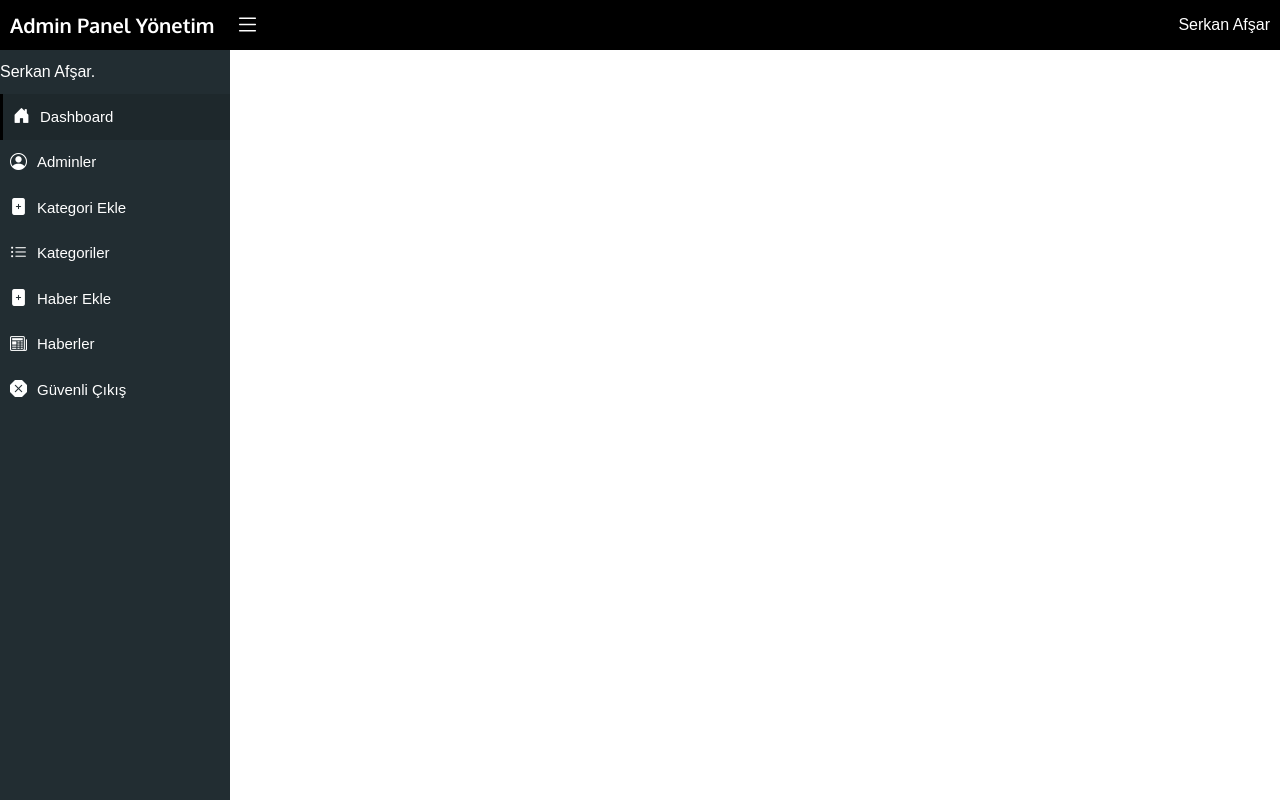
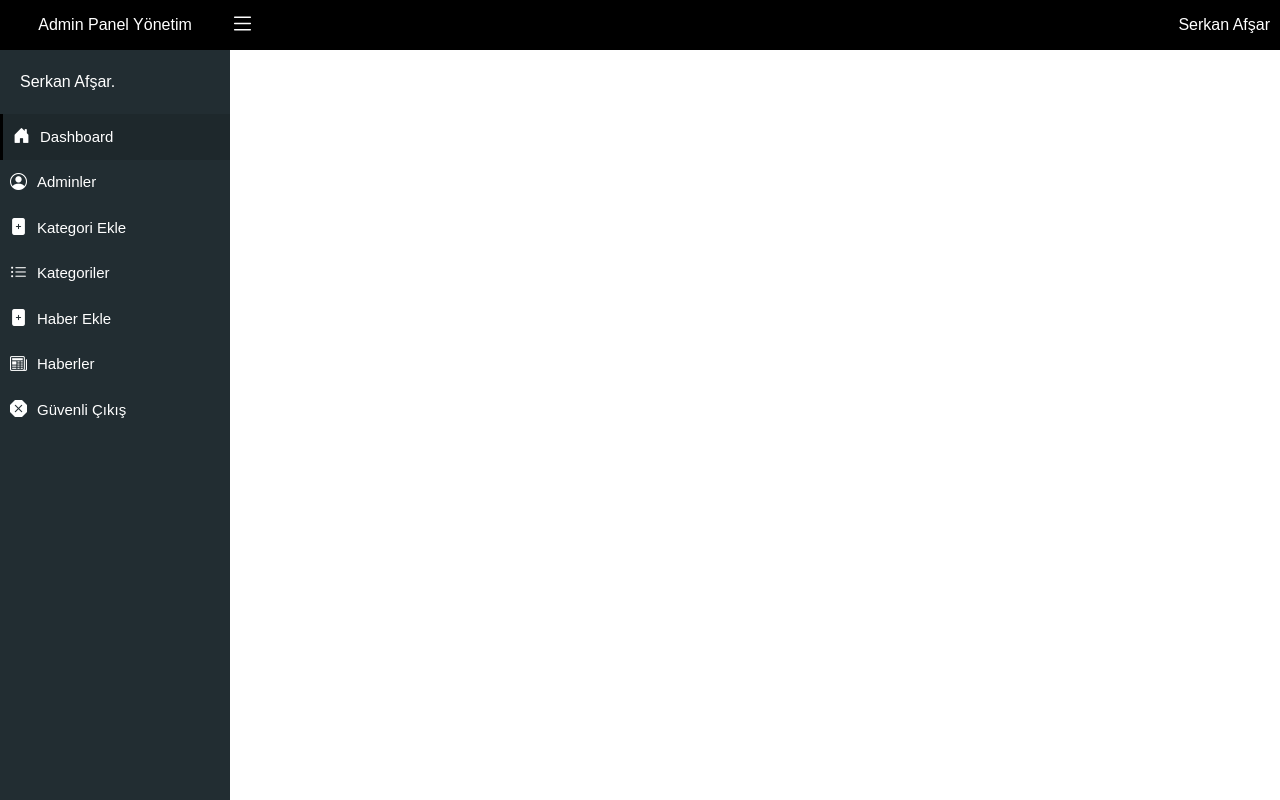
Before and after one commit to SerkanAfsar/AdaletAppWebUI, a Next.js app: page /Admin/Dashboard in a window 1280 px wide. Built offline with nearby package versions, Linux system fonts and the light colour scheme; sample sign-in values are in the browser's storage.

Commit message:
Admin Panel Aside Updated

```diff
--- a/Components/AdminLayout/AdminAside.js
+++ b/Components/AdminLayout/AdminAside.js
@@ -6,8 +6,12 @@ const AdminAside = ({ closed }) => {
 
     return (
         <aside className={closed == true ? `${styles.aside} ${styles.closed}` : `${styles.aside}`}>
+            <div className={styles.asideHeader}>
+                Admin Panel Yönetim
+            </div>
             <div className={styles.subInfo}>
                 Serkan Afşar.
+
             </div>
             <ul>
                 <li className={styles.active}>
--- a/Components/AdminLayout/AdminAside.module.scss
+++ b/Components/AdminLayout/AdminAside.module.scss
@@ -8,20 +8,43 @@
     top: 0px;
     bottom: 0px;
 
-    transition: all 0.4s ease-in-out;
+    z-index: 99;
+
+    // &::before {
+    //     content: "\F479";
+    //     position: absolute;
+    //     top: 0px;
+    //     font-size: 25px;
+    //     color: #fff;
+    //     width: 20px;
+    //     height: 20px;
+    //     font-family: bootstrap-icons !important;
+    //     right: -10px;
+    //     transform: translate(50%, 20%);
+    // }
+
     &.closed {
         left: -100%;
+    }
+    .asideHeader {
+        background: #000;
+        height: 50px;
+        display: block;
+
+        color: #fff;
+        display: flex;
+        justify-content: center;
+        align-items: center;
     }
     .subInfo {
         color: #fff;
         width: 100%;
-        padding-top: 60px;
+        padding: 20px;
     }
     ul {
         list-style: none;
         margin: 0px;
         padding: 0px;
-        margin-top: 10px;
 
         li {
             display: block;
--- a/Components/AdminLayout/AdminTopSide.js
+++ b/Components/AdminLayout/AdminTopSide.js
@@ -2,14 +2,11 @@ import React from "react";
 import styles from './AdminTopSide.module.scss';
 
 const AdminTopSide = ({ closed, setClosed }) => {
-    return (<div className={styles.topSide}>
-        <div className={styles.leftArea}>
-            <div className={styles.leftInner}>
-                Admin Panel Yönetim
-            </div>
+    return (
+        <div className={closed ? `${styles.topSide} ${styles.closed}` : `${styles.topSide}`}>
             <i onClick={() => setClosed(!closed)} className="bi bi-list"></i>
-        </div>
-        <div className={styles.rightArea}>Serkan Afşar</div>
-    </div >);
+            <div className={styles.rightArea}>Serkan Afşar</div>
+        </div >
+    );
 }
 export default AdminTopSide;
--- a/Components/AdminLayout/AdminTopSide.module.scss
+++ b/Components/AdminLayout/AdminTopSide.module.scss
@@ -12,18 +12,16 @@
     right: 0px;
     padding: 0px 10px;
     z-index: 9;
-    .leftArea {
-        width: 250px;
-        display: flex;
-        justify-content: space-between;
-        align-items: center;
-        font-size: 20px;
-        font-weight: bold;
-        font-family: "Oxygen", sans-serif;
-        i {
-            font-size: 25px;
-        }
+    padding-left: 230px;
+
+    &.closed {
+        padding-left: 0px;
     }
+    i {
+        color: #fff;
+        font-size: 25px;
+    }
+
     .rightArea {
         .drp {
             color: #fff;
```
